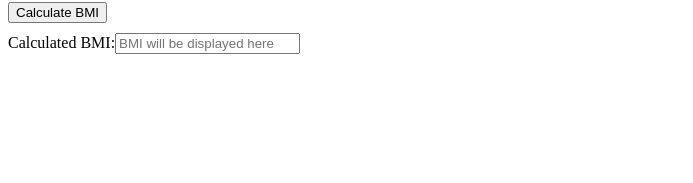
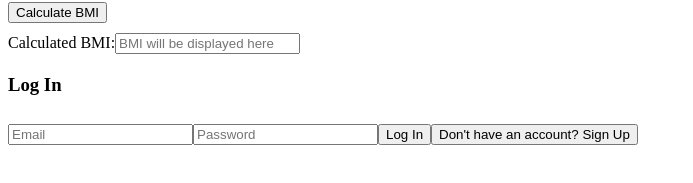
Before and after one commit to kaizen-aic/Fitmaster, a React (Vite) app in the folder FitMaster/: page /Authentication in a window 1280 px wide. Shown: the part 259-442 px from the top of the page, without its empty margins (0-693 px from the left). Built offline with nearby package versions, Linux system fonts and the light colour scheme; no server answers.

Commit message:
Implemented sign-up/log-in section

```diff
--- a/FitMaster/src/App.jsx
+++ b/FitMaster/src/App.jsx
@@ -5,6 +5,7 @@ import UserForm from "./UserForm.jsx";
 import Page1 from "./Page1.jsx";
 import Page2 from "./Page2.jsx";
 import BMICalculator from "./BMICalculator";
+import Authentication from './Authentication.jsx';
 
 function App() {
     const [users, setUsers] = useState([]);
@@ -56,7 +57,12 @@ function App() {
           {/* BMI Calculator Section */}
           <div style={{ marginTop: "20px" }}>
                 <BMICalculator />
-            </div>
+          </div>
+
+          {/* Authentication Section */}
+          <div style={{ marginTop: "20px" }}>
+                <Authentication />
+          </div>
   </>
   );
 }
--- /dev/null
+++ b/FitMaster/src/Authentication.jsx
@@ -0,0 +1,55 @@
+import { useState } from "react";
+
+function Authentication() {
+    const [email, setEmail] = useState("");
+    const [password, setPassword] = useState("");
+    const [isLoggingIn, setIsLoggingIn] = useState(true);
+
+    const handleAuthentication = async () => {
+        const endpoint = isLoggingIn ? "/api/login" : "/api/signup";
+        const payload = { email, password };
+        try {
+            const response = await fetch(endpoint, {
+                method: "POST",
+                headers: {
+                    "Content-Type": "application/json",
+                },
+                body: JSON.stringify(payload),
+            });
+            const data = await response.json();
+            if (response.ok) {
+                alert(data.message);
+            } else {
+                alert(`Error: ${data.message}`);
+            }
+        } catch (err) {
+            alert(`Network error: ${err.message}`);
+        }
+    };
+
+    return (
+        <div className="authentication-container">
+            <h3>{isLoggingIn ? "Log In" : "Sign Up"}</h3>
+            <input
+                type="email"
+                placeholder="Email"
+                value={email}
+                onChange={(e) => setEmail(e.target.value)}
+            />
+            <input
+                type="password"
+                placeholder="Password"
+                value={password}
+                onChange={(e) => setPassword(e.target.value)}
+            />
+            <button onClick={handleAuthentication}>
+                {isLoggingIn ? "Log In" : "Sign Up"}
+            </button>
+            <button onClick={() => setIsLoggingIn(!isLoggingIn)}>
+                {isLoggingIn ? "Don't have an account? Sign Up" : "Already have an account? Log In"}
+            </button>
+        </div>
+    );
+}
+
+export default Authentication;
```
Also changed, not shown: 1 other file (tests, documents, lock files or other folders).
